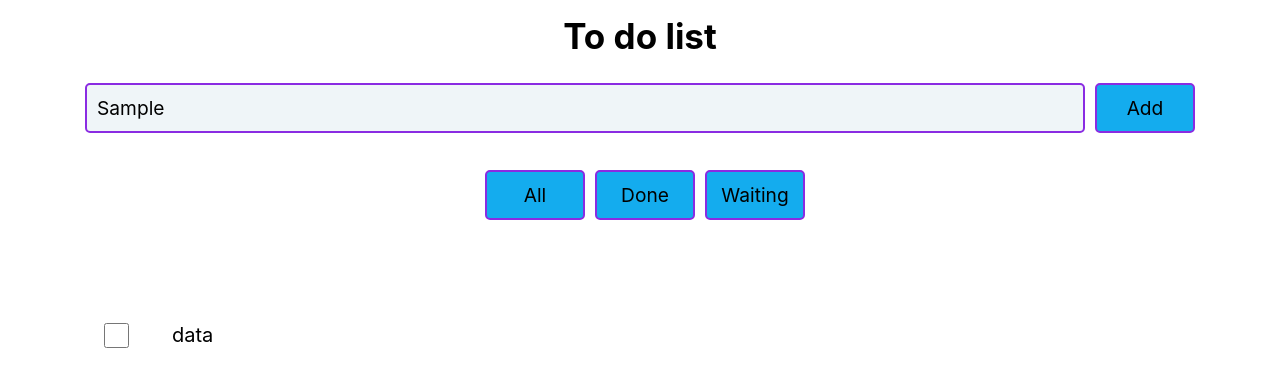
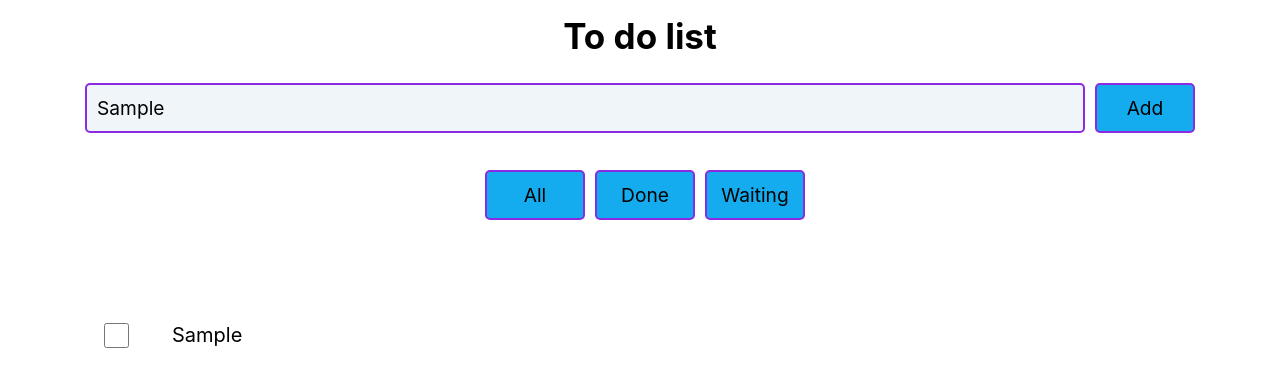
Before and after one commit to ZAlexey1977/to-do_list, a React (Create React App) app: page / in a window 1280 px wide. Both pictures are taken after typing "Sample" into the empty fields and a click on the button "Add". Shown: the top 386 px of the page. Built offline with nearby package versions, Linux system fonts and the light colour scheme.

Commit message:
add task on list

```diff
--- a/src/App.css
+++ b/src/App.css
@@ -2,6 +2,39 @@
   /* margin-top: -20px; */
   text-align: center;
 
+}
+
+.list {
+  margin: auto ;
+  padding-top: 20px;
+  padding-bottom: 20px;
+  padding-left: 100px;
+  /* background-color: rgb(145, 219, 244);  */
+  display: flex;
+  flex-flow: nowrap;
+  text-align: left;
+  font-size: 25px;
+}
+
+.list input {
+min-height: 25px;
+min-width: 25px;
+height: 25px;
+width: 25px;
+}
+
+.list p {
+padding: 0 20px;
+font-size: 20px;
+margin-left: 20px;
+margin-right: 100px;
+text-align: justify;
+}
+
+.done {
+min-height: 25px;
+text-decoration: line-through;
+color: rgb(133, 137, 138);
 }
 
 
--- a/src/App.tsx
+++ b/src/App.tsx
@@ -1,14 +1,19 @@
+import { createElement, useState } from 'react';
 import './App.css';
 import CreateElement from './CreateElement';
 import Filter from './Filter';
-import List from './List';
+import ListItem from './ListItem';
 
 function App() {
+  const [myStore, setMyStore] = useState<string[]>([]);
+
   return (
     <div className="App">
-     <CreateElement/>
-     <Filter/>
-     <List/>
+     <CreateElement store={myStore} setMyStore={setMyStore}/>
+     <Filter />
+     {myStore.map((el) =>
+     <ListItem data={el} key={el}/>
+     )}
     </div>
   );
 }
--- a/src/List.tsx
+++ b/src/ListItem.tsx
@@ -1,20 +1,18 @@
 
-import './List.css';
+import './ListItem.css';
 import addItem from './CreateElement';
 import { useEffect, useState } from 'react';
 // import setItemToLocalStorage from './handler/create';
 
-function List(){
+function ListItem(props: {data: string}){
 
-let data = () => {
-  addItem()
-}
+
   return(
     <div className="list">
       <input type='checkbox'/>
-      <p>{'data'}</p>
+      <p>{props.data}</p>
     </div>
   )
 }
 
-export default List;
+export default ListItem;
--- a/src/createElement.tsx
+++ b/src/createElement.tsx
@@ -1,7 +1,13 @@
 import './CreateElement.css';
- //import setItemToLocalStorage from './handler/create';
 
-function CreateElement(){
+type CreateElementProps = {
+  store: string[],
+  setMyStore: (elements: string[]) => void
+}
+
+function CreateElement(props: CreateElementProps){
+
+
 
   const getTodoItem = (): string => {
   let getTask: HTMLInputElement = document.querySelector(".getTask") as HTMLInputElement;
@@ -9,8 +15,8 @@ function CreateElement(){
   return data;
   }
 
-  const addItem = () => {
-    localStorage.setItem(String(localStorage.length), getTodoItem());
+  const addItem = (): void => {
+    props.setMyStore([...props.store, getTodoItem()]);
   }
 
   return (
```
Also changed, not shown: src/ListItem.css (renamed from src/List.css).
